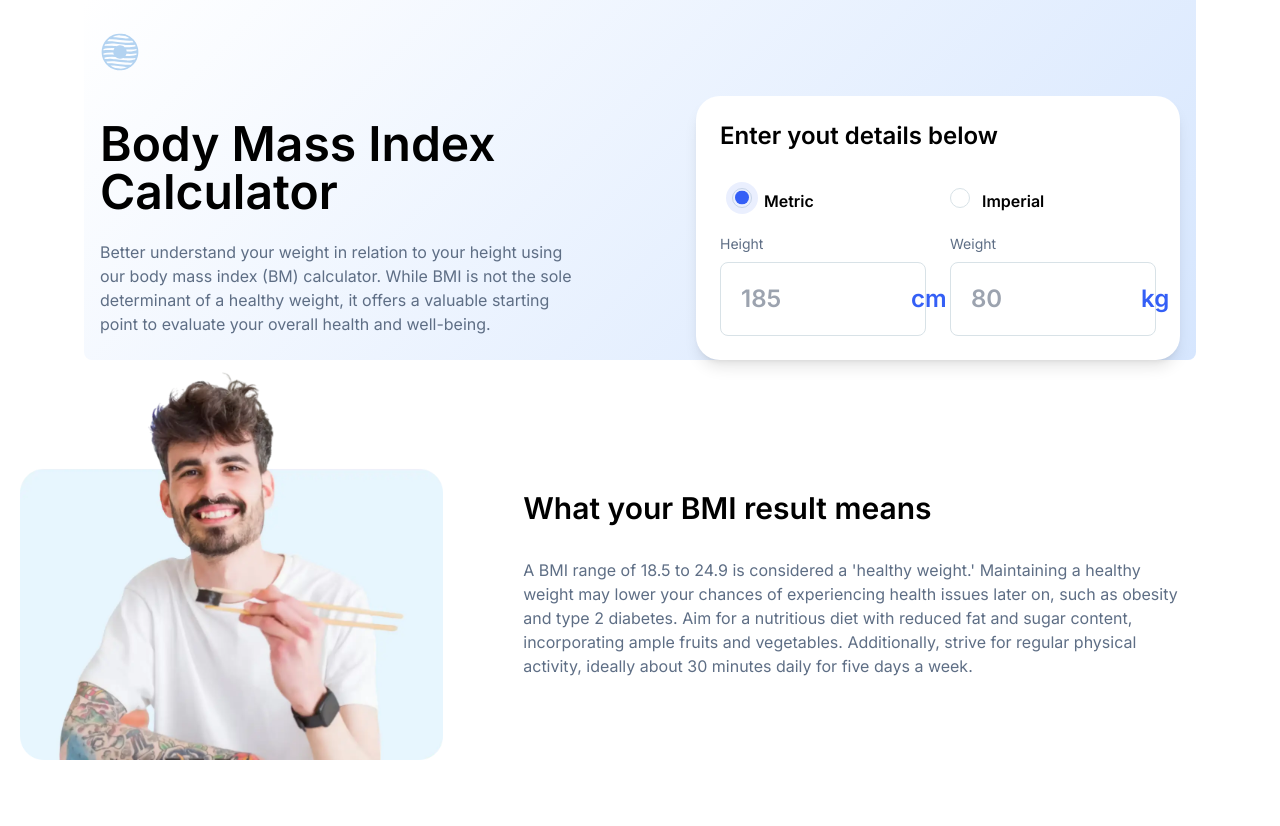
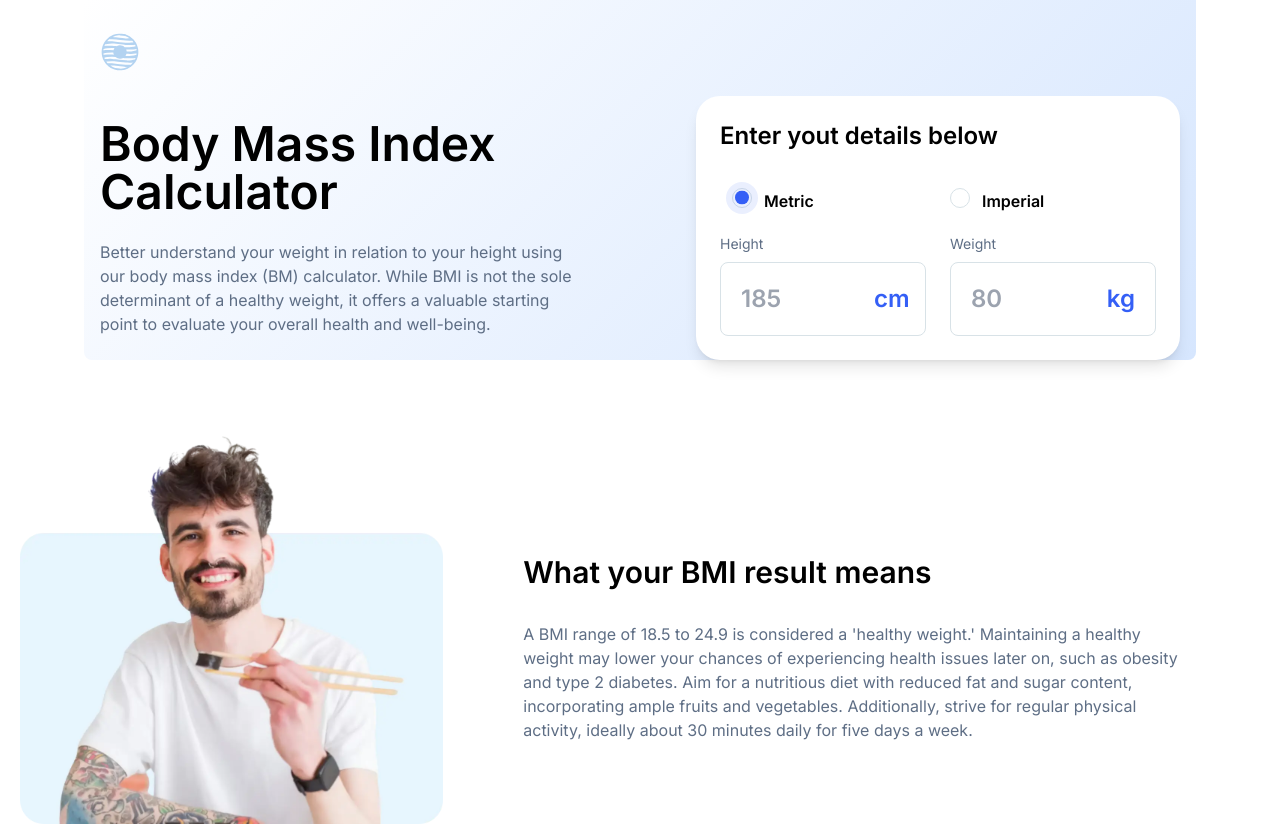
Before and after one commit to alfonso-ramos/bmi-calculator, a Vue app: page / in a window 1280 px wide. Shown: the top 826 px of the page. Built offline with nearby package versions, Linux system fonts and the light colour scheme.

Commit message:
[ADD] arreglado estilo del form

```diff
--- a/src/components/Calculator.vue
+++ b/src/components/Calculator.vue
@@ -77,7 +77,7 @@ watch([height, weight, feet, inches, stones, pounds], () => {
                     <p class="text-sm text-left text-dark-electric-blue my-2">Height</p>
                 </label>
                 <div class="flex justify-between bg-white rounded-lg border border-solid border-borders p-5 ">
-                    <input class="font-semibold text-2xl w-[170px]" id="height" type="number" inputmode="numeric"
+                    <input class="font-semibold text-2xl max-w-[133px]" id="height" type="number" inputmode="numeric"
                         min="0" placeholder="185" v-model.number="height">
                     <p class="text-2xl text-blue font-semibold">cm</p>
                 </div>
@@ -89,7 +89,7 @@ watch([height, weight, feet, inches, stones, pounds], () => {
                     <p class="text-sm text-left text-dark-electric-blue my-2">Weight</p>
                 </label>
                 <div class="flex justify-between bg-white rounded-lg border border-solid border-borders p-5">
-                    <input class="font-semibold text-2xl w-[170px]" id="weight" placeholder="80" type="number"
+                    <input class="font-semibold text-2xl max-w-[133px]" id="weight" placeholder="80" type="number"
                         v-model.number="weight">
                     <p class="text-2xl text-blue font-semibold">kg</p>
                 </div>
--- a/src/components/Results.vue
+++ b/src/components/Results.vue
@@ -2,8 +2,8 @@
 </script>
 
 <template>
-    <div class="container md:flex items-center">
-        <img class="md:max-h-[400px] md:relative md:right-20 md:my-auto" src="../assets/images/image-man-eating.webp"
+    <div class="container md:flex items-center mt-32 md:mt-16">
+        <img class=" md:max-h-[400px] md:relative md:right-20 md:my-auto" src="../assets/images/image-man-eating.webp"
             alt="man eating">
         <div>
             <h2 class="font-semibold text-3xl mt-12 mb-8">
```
